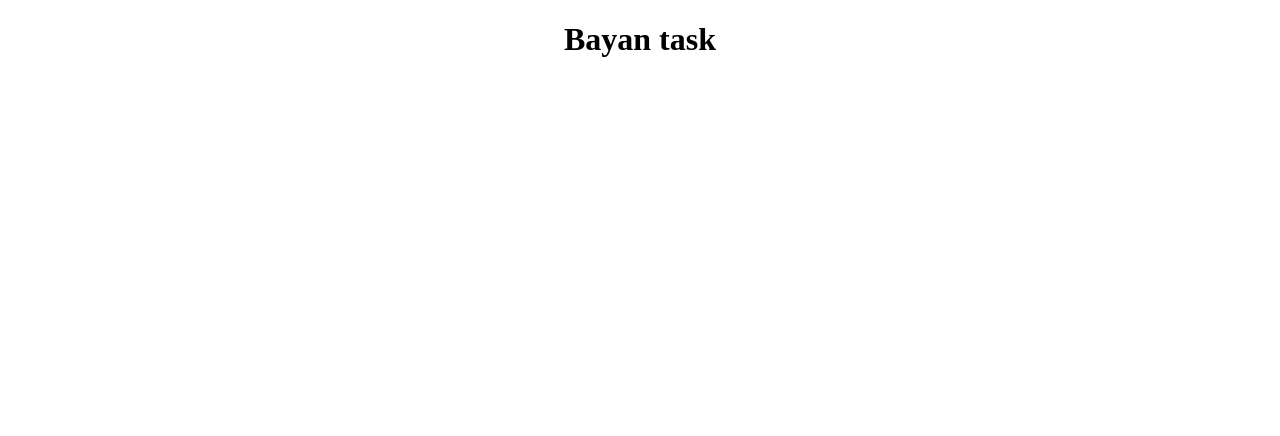
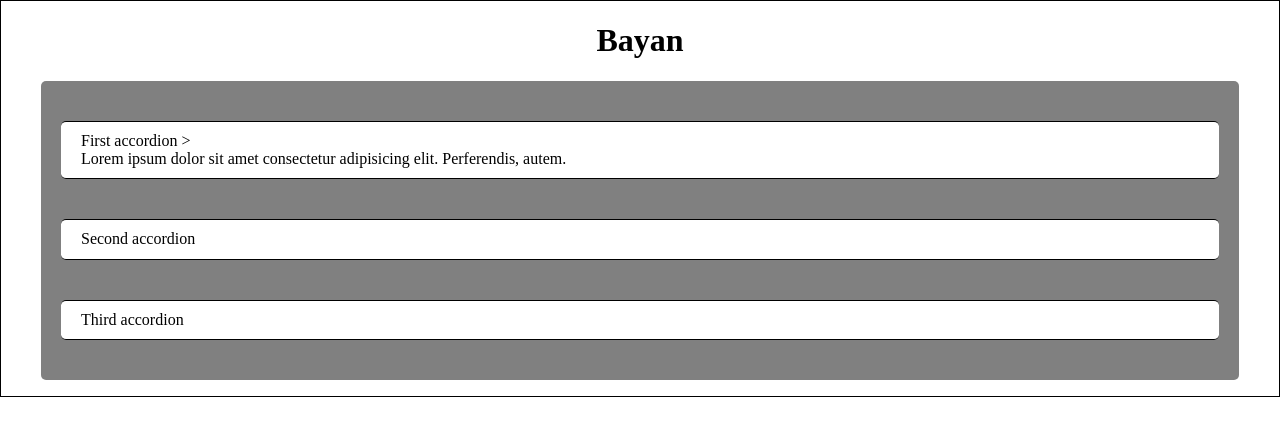
Before and after one commit to CloseEnoth/cssBayan, a plain HTML site: page cssBayan/index.html in a window 1280 px wide. Drawn offline with Linux system fonts and the light colour scheme.

Commit message:
feat: create base layout for accordion (Saturday, March 11, 09:25)

```diff
--- a/cssBayan/css/style.css
+++ b/cssBayan/css/style.css
@@ -3,3 +3,67 @@
 h1 {
   text-align: center;
 }
+
+p {
+  margin: 0;
+}
+
+.wrapper {
+  max-width: 1900px;
+  margin: auto;
+  padding: 0 40px;
+  border: 1px solid black;
+}
+
+.accordion {
+  background-color: grey;
+  border-radius: 5px;
+  padding: 40px 20px;
+}
+
+.accordion__item {
+  margin-bottom: 40px;
+  padding: 10px 20px;
+  max-width: 100%;
+  list-style: none;
+  background-color: white;
+  border-radius: 5px;
+}
+
+.accordion__item:last-child{
+  margin-bottom: 0
+}
+
+.item {
+  display: flex;
+  flex-direction: column;
+  border-top: 1px solid black;
+  border-bottom: 1px solid  black;
+}
+
+.item * {
+  cursor: pointer;
+}
+
+/*show content when you hover into item*/
+.item:hover > .item__content {
+  max-height: 100%;
+}
+
+.item__label {
+
+}
+.item__input {
+  display: none;
+}
+
+
+.item__input[type='radio']:checked + .item__content {
+  max-height: 100%;
+}
+/*hide content for*/
+.item__content {
+  overflow: hidden;
+  transition: max-height 0.3s;
+  max-height: 0;
+}
--- a/cssBayan/index.html
+++ b/cssBayan/index.html
@@ -8,6 +8,31 @@
   <title>CSS Bayan task</title>
 </head>
 <body>
-  <h1>Bayan task</h1>
+  <div class="wrapper">
+    <h1>Bayan</h1>
+    <ul class="accordion">
+      <li class="accordion__item item">
+        <label class="item__label" for="first">First accordion <span>&#x3e</span></label>
+        <input class="item__input" type="radio" name="accordion" id="first" checked>
+        <div class="item__content">
+          <p>Lorem ipsum dolor sit amet consectetur adipisicing elit. Perferendis, autem.</p>
+        </div>
+      </li>
+      <li class="accordion__item item">
+        <label class="item__label" for="second">Second accordion</label>
+        <input class="item__input" type="radio" name="accordion" id="second">
+        <div class="item__content">
+          <p>Lorem ipsum dolor sit amet consectetur adipisicing elit. Perferendis, autem.</p>
+        </div>
+      </li>
+      <li class="accordion__item item">
+        <label class="item__label" for="third">Third accordion</label>
+        <input class="item__input" type="radio" name="accordion" id="third">
+        <div class="item__content">
+          <p>Lorem ipsum dolor sit amet consectetur adipisicing elit. Perferendis, autem.</p>
+        </div>
+      </li>
+    </ul>
+  </div>
 </body>
 </html>
```
